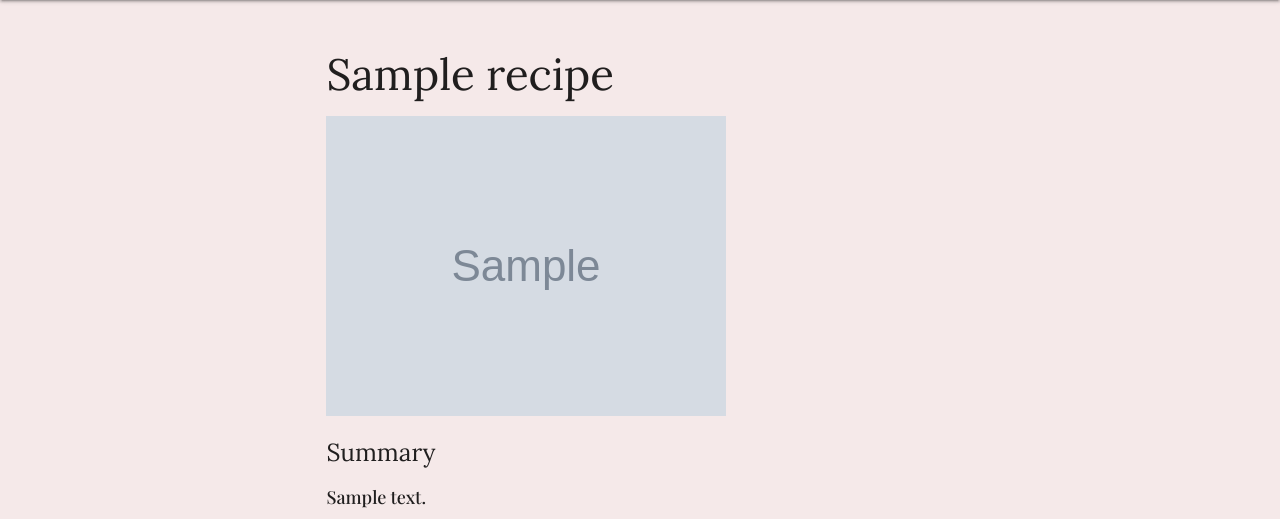
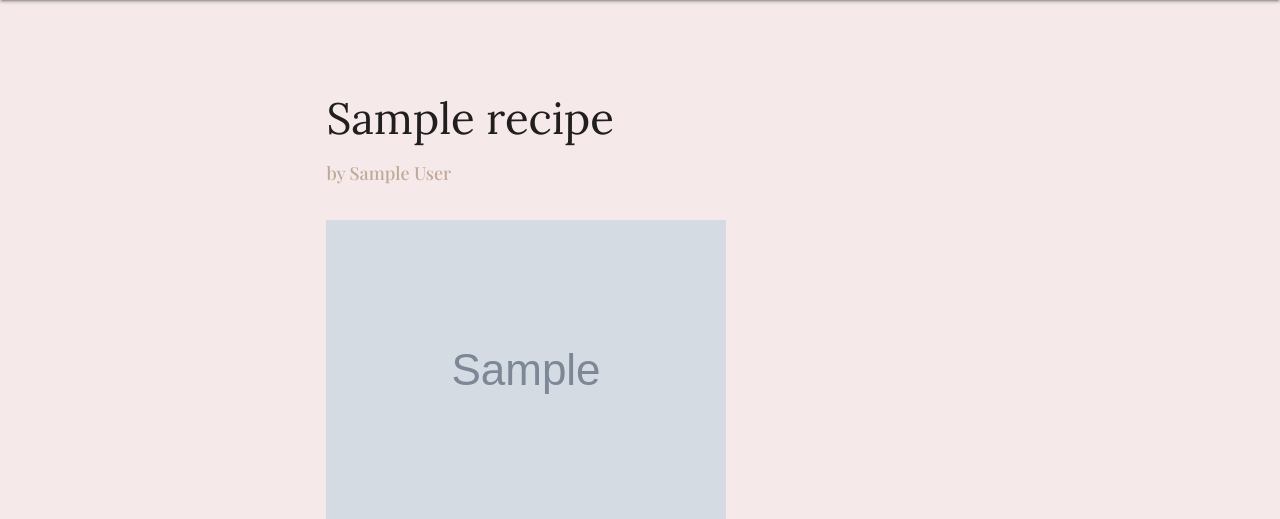
Before and after one commit to FraserR1188/plant-plates, a Flask app: page /recipe/1 in a window 1280 px wide. Shown: the part 64-583 px from the top of the page. Run offline with Flask 2, Linux system fonts and the light colour scheme; tables that the repository leaves empty hold one stand-in row (Sample ...); some libraries are stand-ins or nearby versions; some web fonts are replaced.

```diff
--- a/plantplates/static/css/style.css
+++ b/plantplates/static/css/style.css
@@ -168,6 +168,11 @@ p {
   margin-bottom: 50px;
 }
 
+.recipe-author {
+  font-size: 1.2rem;
+  color: #c0a997;
+}
+
 /* Adjust container height on smaller screens */
 @media (max-width: 768px) {
   .parallax-container {
--- a/plantplates/templates/recipe_detail.html
+++ b/plantplates/templates/recipe_detail.html
@@ -1,7 +1,12 @@
 {% extends "base.html" %} {% block content %}
 
 <div class="container recipe-detail">
-  <h3 class="recipe-title">{{ recipe.title }}</h3>
+  <div class="section">
+    <h3>{{ recipe.title }}</h3>
+    <p class="recipe-author">
+      by {{ recipe.author.name or recipe.author.email }}
+    </p>
+  </div>
 
   <!-- Recipe Image -->
   {% if recipe.image_url %}
```
Also changed, not shown: plantplates/models.py (+6 -6 lines).
